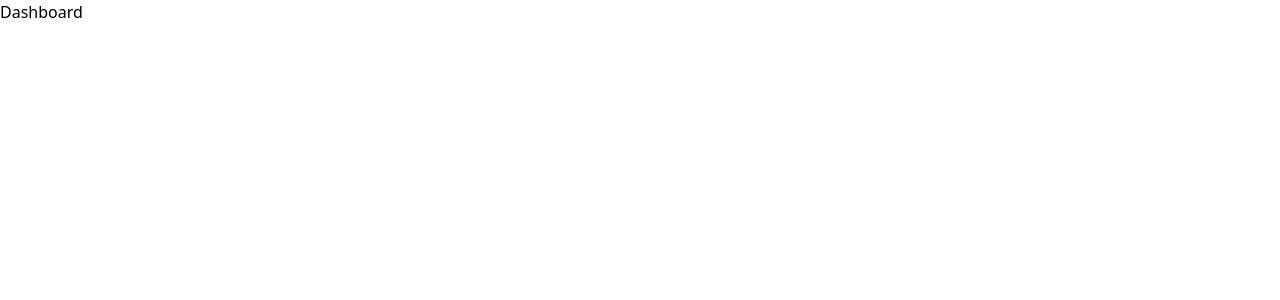
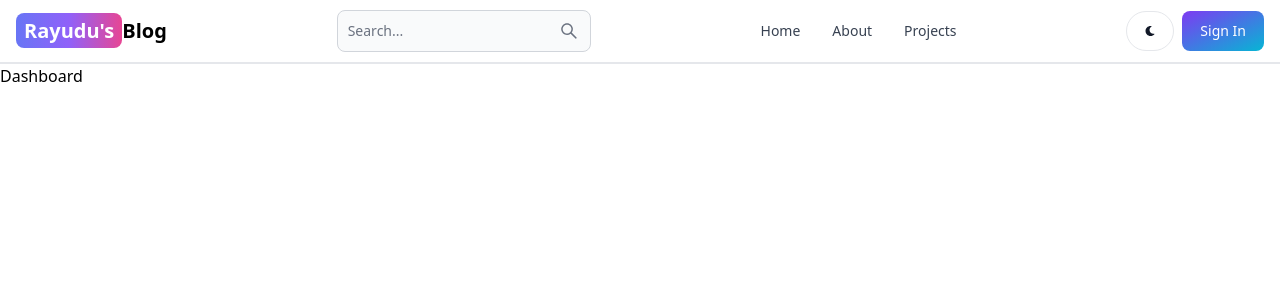
Before and after one commit to BellaryChinaRayudu/MERN-BLOG, a React (Vite) app in the folder client/: page /dashboard in a window 1280 px wide. Shown: the top 300 px of the page. Built offline with nearby package versions, Linux system fonts and the light colour scheme.

Commit message:
create the header section

```diff
--- a/client/package.json
+++ b/client/package.json
@@ -10,6 +10,7 @@
     "preview": "vite preview"
   },
   "dependencies": {
+    "flowbite-react": "^0.7.0",
     "react": "^18.2.0",
     "react-dom": "^18.2.0",
     "react-router-dom": "^6.23.1"
--- a/client/src/App.jsx
+++ b/client/src/App.jsx
@@ -6,10 +6,12 @@ import SignUp from "./pages/SignUp";
 import Dashboard from "./pages/Dashboard";
 import Projects from "./pages/Projects";
 import About from "./pages/About";
+import Header from "./components/Header";
 
 export default function App() {
   return (
     <BrowserRouter>
+      <Header />
       <Routes>
         <Route path="/" element={<Home />} />
         <Route path="/about" element={<About />} />
--- /dev/null
+++ b/client/src/components/Header.jsx
@@ -0,0 +1,52 @@
+import { Navbar, TextInput, Button } from "flowbite-react";
+import { Link, useLocation } from "react-router-dom";
+import { AiOutlineSearch } from "react-icons/ai";
+import { FaMoon } from "react-icons/fa";
+
+export default function Header() {
+  const path = useLocation().pathname;
+  return (
+    <Navbar className="border-b-2">
+      <Link
+        to="/"
+        className="self-center whitespace-nowrap text-sm sm:text-xl font-semibold dark:text-white"
+      >
+        <span className="px-2 py-1 bg-gradient-to-r from-indigo-500 via-purple-500 to-pink-500 rounded-lg text-white">
+          Rayudu's
+        </span>
+        Blog
+      </Link>
+      <form>
+        <TextInput
+          type="text"
+          placeholder="Search..."
+          rightIcon={AiOutlineSearch}
+          className="hidden lg:inline"
+        />
+      </form>
+      <Button className="w-12 h-10 lg:hidden" color="gray" pill>
+        <AiOutlineSearch />
+      </Button>
+      <div className="flex gap-2 md:order-2">
+        <Button className="w-12 h-10 hidden sm:inline" color="gray" pill>
+          <FaMoon />
+        </Button>
+        <Link to="/signin">
+          <Button gradientDuoTone="purpleToBlue">Sign In</Button>
+        </Link>
+        <Navbar.Toggle />
+      </div>
+      <Navbar.Collapse>
+        <Navbar.Link active={path === "/"} as={"div"}>
+          <Link to="/">Home</Link>
+        </Navbar.Link>
+        <Navbar.Link active={path === "/about"} as={"div"}>
+          <Link to="/about">About</Link>
+        </Navbar.Link>
+        <Navbar.Link active={path === "/projects"} as={"div"}>
+          <Link to="/projects">Projects</Link>
+        </Navbar.Link>
+      </Navbar.Collapse>
+    </Navbar>
+  );
+}
--- a/client/tailwind.config.js
+++ b/client/tailwind.config.js
@@ -1,8 +1,12 @@
 /** @type {import('tailwindcss').Config} */
 export default {
-  content: ["./index.html", "./src/**/*.{js,ts,jsx,tsx}"],
+  content: [
+    "./index.html",
+    "./src/**/*.{js,ts,jsx,tsx}",
+    "node_modules/flowbite-react/**/*.{js,jsx,ts,tsx}",
+  ],
   theme: {
     extend: {},
   },
-  plugins: [],
+  plugins: [require("flowbite/plugin")],
 };
```
Also changed, not shown: 1 other file (tests, documents, lock files or other folders).
